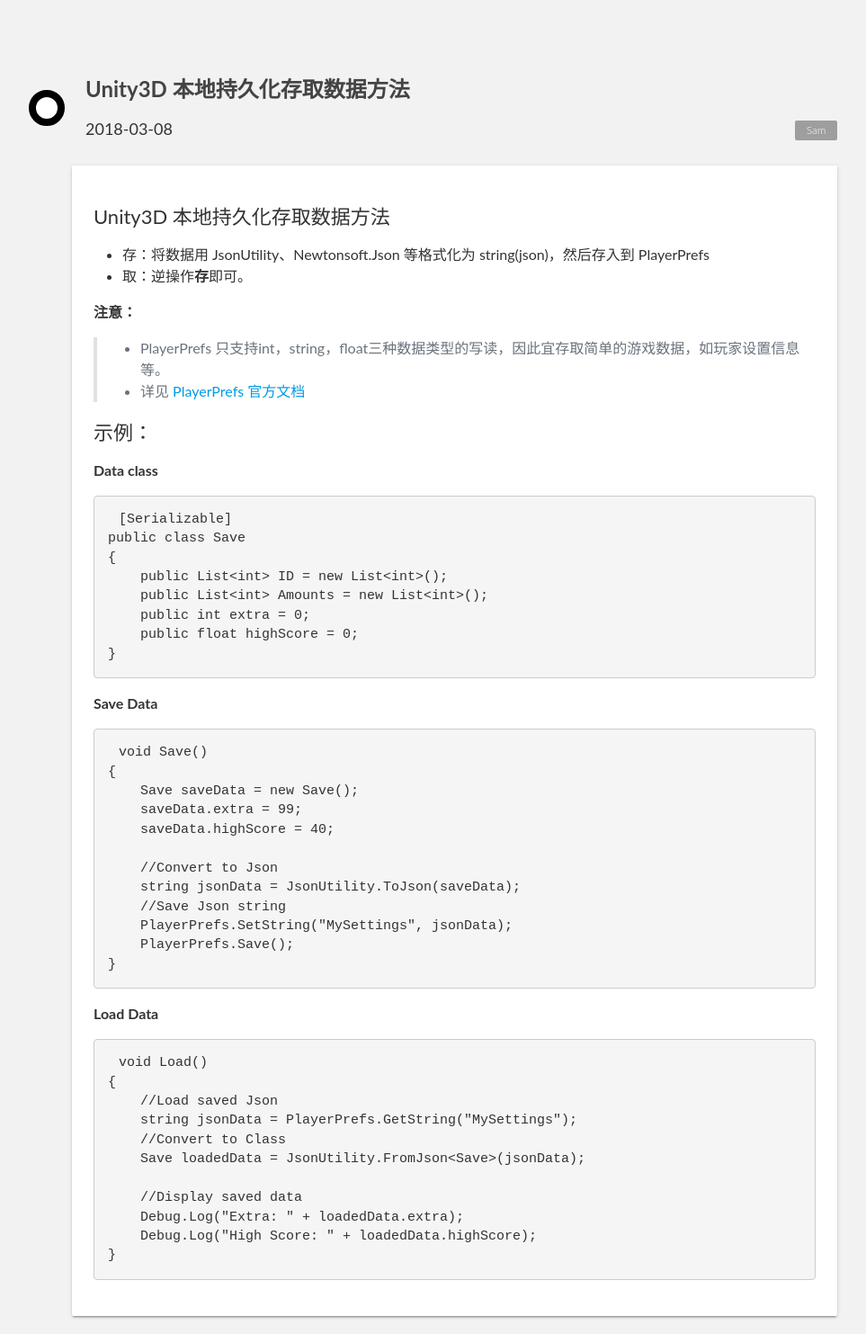
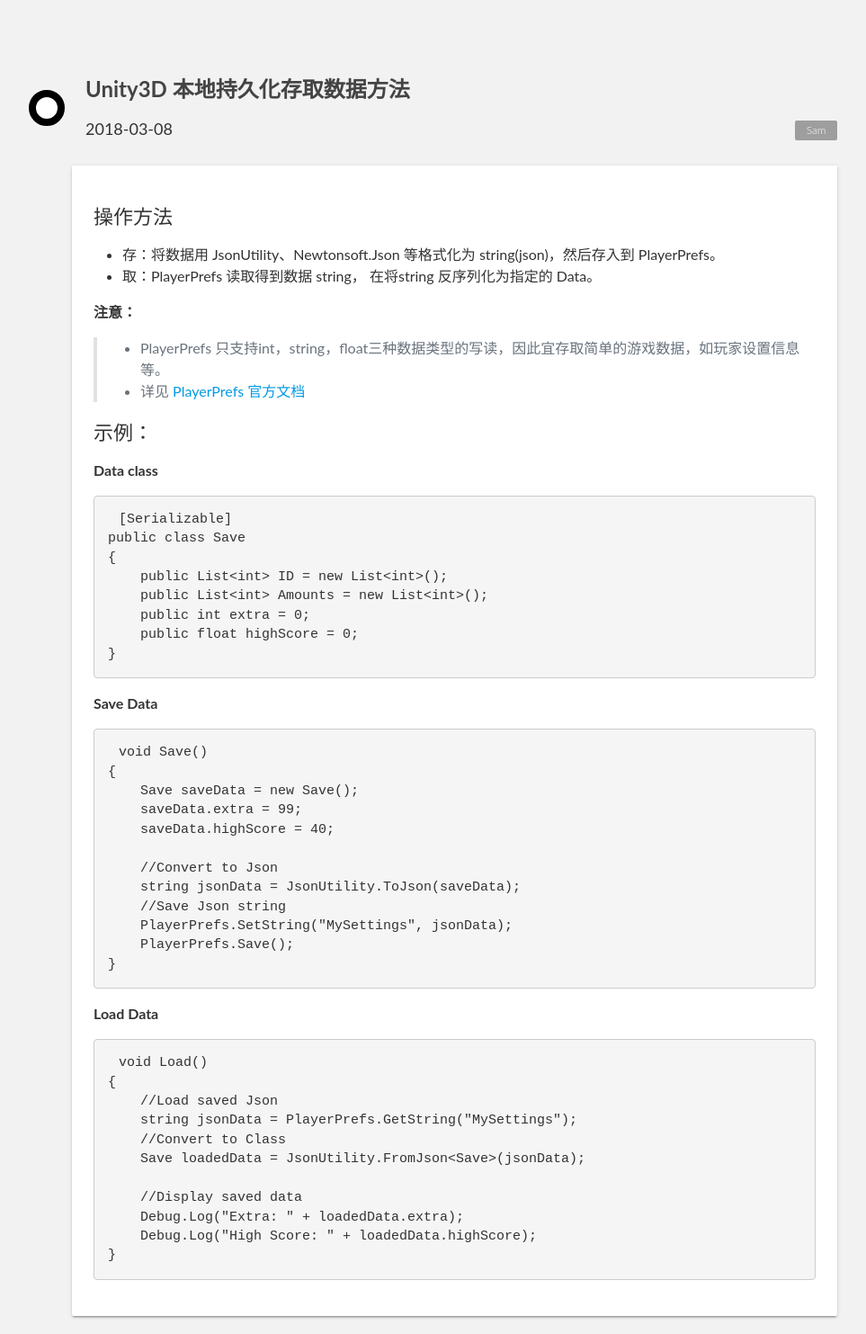
Before and after one commit to unicorn25/unicorn25.github.io, a Jekyll site: the page built from _steps/saving-loading data in unity.md, in a window 1280 px wide. Shown: the whole page at 90% size, without its empty margins (157-1120 px from the left). Built offline with Jekyll 4.4.1, drawn with Linux system fonts in a browser that asks for light colours.

Commit message:
fix: saving-loading data in unity.md

```diff
--- a/_steps/saving-loading data in unity.md
+++ b/_steps/saving-loading data in unity.md
@@ -5,11 +5,10 @@ date: 2018-03-08
 author: Sam
 ---
 
+### 操作方法
 
-### Unity3D 本地持久化存取数据方法
-
-* 存：将数据用 JsonUtility、Newtonsoft.Json 等格式化为 string(json)，然后存入到 PlayerPrefs
-* 取：逆操作**存**即可。
+* 存：将数据用 JsonUtility、Newtonsoft.Json 等格式化为 string(json)，然后存入到 PlayerPrefs。
+* 取：PlayerPrefs 读取得到数据 string， 在将string 反序列化为指定的 Data。
 
 **注意：**
 
```
